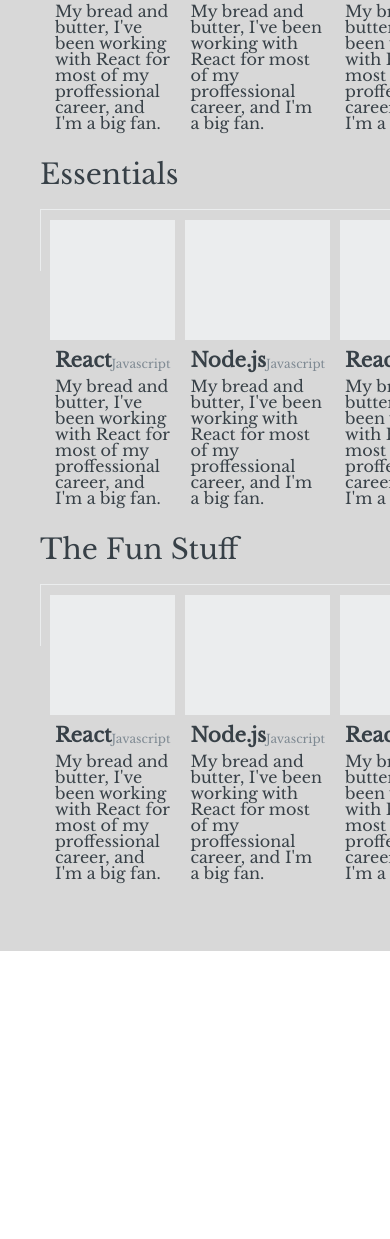
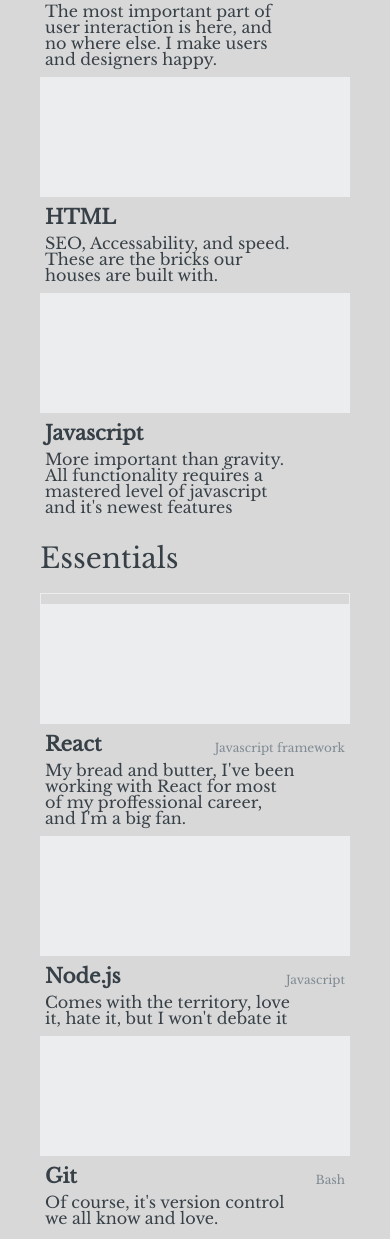
Before and after one commit to nick-barth/portfolio, a Gatsby site: page /tech in a window 390 px wide. Shown: the part 436-1675 px from the top of the page. Before the commit the page ends 1387 px from the top, so only its background shows below. Built offline with nearby package versions, Linux system fonts and the light colour scheme; Gatsby itself is replaced by a stand-in of ours.

Commit message:
added styles for mobile

```diff
--- a/src/pages/tech.js
+++ b/src/pages/tech.js
@@ -5,28 +5,119 @@
 import Seperator from "../components/seperator"
 
 export default props => {
+  const fundamentals = [
+    {
+      title: "CSS",
+      description:
+        "The most important part of user interaction is here, and no where else.  I make users and designers happy.",
+      href: "https://www.centralapp.com/en",
+      img: props.data.centralApp.childImageSharp.fluid,
+    },
+    {
+      title: "HTML",
+      description:
+        "SEO, Accessability, and speed.  These are the bricks our houses are built with.",
+      href: "https://www.centralapp.com/en",
+      img: props.data.centralApp.childImageSharp.fluid,
+    },
+    {
+      title: "Javascript",
+      description:
+        "More important than gravity.  All functionality requires a mastered level of javascript and it's newest features",
+      href: "https://www.centralapp.com/en",
+      img: props.data.centralApp.childImageSharp.fluid,
+    },
+  ]
   const essentials = [
     {
       title: "React",
       description:
         "My bread and butter, I've been working with React for most of my proffessional career, and I'm a big fan.",
-      language: "Javascript",
+      language: "Javascript framework",
       href: "https://www.centralapp.com/en",
       img: props.data.centralApp.childImageSharp.fluid,
     },
     {
       title: "Node.js",
       description:
-        "My bread and butter, I've been working with React for most of my proffessional career, and I'm a big fan.",
+        "Comes with the territory, love it, hate it, but I won't debate it",
       language: "Javascript",
       href: "https://www.centralapp.com/en",
       img: props.data.centralApp.childImageSharp.fluid,
     },
     {
-      title: "React",
+      title: "Git",
+      description: "Of course, it's version control we all know and love.",
+      language: "Bash",
+      href: "https://www.centralapp.com/en",
+      img: props.data.centralApp.childImageSharp.fluid,
+    },
+  ]
+
+  const thefunstuff = [
+    {
+      title: "GraphQL",
+      description: "Eliminates the need for backend docs, why the heck not.",
+      language: "Query Language",
+      href: "https://www.centralapp.com/en",
+      img: props.data.centralApp.childImageSharp.fluid,
+    },
+    {
+      title: "Vue",
+      description: "I like trying new things, that's my vue.",
+      language: "Javascript framework",
+      href: "https://www.centralapp.com/en",
+      img: props.data.centralApp.childImageSharp.fluid,
+    },
+    {
+      title: "Handlebars",
+      description: "Make tons of websites with one website?  Yes, please.",
+      language: "Templating Engine",
+      href: "https://www.centralapp.com/en",
+      img: props.data.centralApp.childImageSharp.fluid,
+    },
+    {
+      title: "D3",
       description:
-        "My bread and butter, I've been working with React for most of my proffessional career, and I'm a big fan.",
-      language: "Javascript",
+        "In traditional advertising sex sells.  Online?  Interactive data visualizations sells.",
+      language: "Javascript library",
+      href: "https://www.centralapp.com/en",
+      img: props.data.centralApp.childImageSharp.fluid,
+    },
+    {
+      title: "Gatsby",
+      description:
+        "I value speed, so does Gatsby.  However, I'm not going run into Myrtle or hit Daisy",
+      language: "Static Site Generator",
+      href: "https://www.centralapp.com/en",
+      img: props.data.centralApp.childImageSharp.fluid,
+    },
+    {
+      title: "MongoDB",
+      description: "While mongo has no relationships, I have one with Mongo.",
+      language: "Database",
+      href: "https://www.centralapp.com/en",
+      img: props.data.centralApp.childImageSharp.fluid,
+    },
+    {
+      title: "Postgres",
+      description: "It's an open relationship, and Postgres is the sequel.",
+      language: "Database",
+      href: "https://www.centralapp.com/en",
+      img: props.data.centralApp.childImageSharp.fluid,
+    },
+    {
+      title: "Netlify",
+      description: "Yeah, but only as long as it's free!",
+      language: "Dev Ops",
+      href: "https://www.centralapp.com/en",
+      img: props.data.centralApp.childImageSharp.fluid,
+    },
+    {
+      title: "Adobe CS",
+      description:
+        "Designers often send over assets that don't appreciate the consistentency that our developers have honed.  So I have to get my hands dirty. ",
+      language: "Design",
       href: "https://www.centralapp.com/en",
       img: props.data.centralApp.childImageSharp.fluid,
     },
@@ -43,7 +134,7 @@
         </div>
         <div className="tech__techs-category">Fundamentals</div>
         <div className="tech__techs tech__techs--essentials">
-          {essentials.map(tech => (
+          {fundamentals.map(tech => (
             <Technology key={tech.title} {...tech} />
           ))}
         </div>
@@ -54,8 +145,8 @@
           ))}
         </div>
         <div className="tech__techs-category">The Fun Stuff</div>
-        <div className="tech__techs tech__techs--essentials">
-          {essentials.map(tech => (
+        <div className="tech__techs tech__techs--funstuff">
+          {thefunstuff.map(tech => (
             <Technology key={tech.title} {...tech} />
           ))}
         </div>
--- a/src/styles/project.scss
+++ b/src/styles/project.scss
@@ -52,4 +52,7 @@
 .project__image {
   width: 400px;
   z-index: 2;
+  @include phone {
+    display: none;
+  }
 }
--- a/src/styles/tech.scss
+++ b/src/styles/tech.scss
@@ -40,13 +40,15 @@
 }
 
 .tech__techs {
-  display: inline-flex;
+  display: flex;
   margin-top: 20px;
   padding-top: 10px;
-  padding-left: 10px;
   margin-bottom: 20px;
   border-top: 1px solid $gray-light;
   position: relative;
+  max-width: 800px;
+  flex-wrap: wrap;
+  justify-content: space-evenly;
   &:after {
     content: "";
     background: $gray-light;
@@ -65,4 +67,11 @@
     height: 20%;
     width: 1px;
   }
+
+  @include phone {
+    flex-direction: column;
+  }
 }
+
+.tech__techs--funstuff {
+}
--- a/src/styles/technology.scss
+++ b/src/styles/technology.scss
@@ -3,7 +3,10 @@
   text-decoration: none;
   color: $text-gray-dark;
   flex-direction: column;
-  margin-right: 10px;
+  width: 32%;
+  @include phone {
+    width: 100%;
+  }
 }
 
 .technology:hover .technology__background {
```
Also changed, not shown: src/assets/imgs/techs/css.png (added), src/assets/imgs/techs/html.png (added), src/assets/imgs/techs/js.png (added), src/assets/imgs/techs/node.png (added), src/assets/imgs/techs/react.jpg (added).
